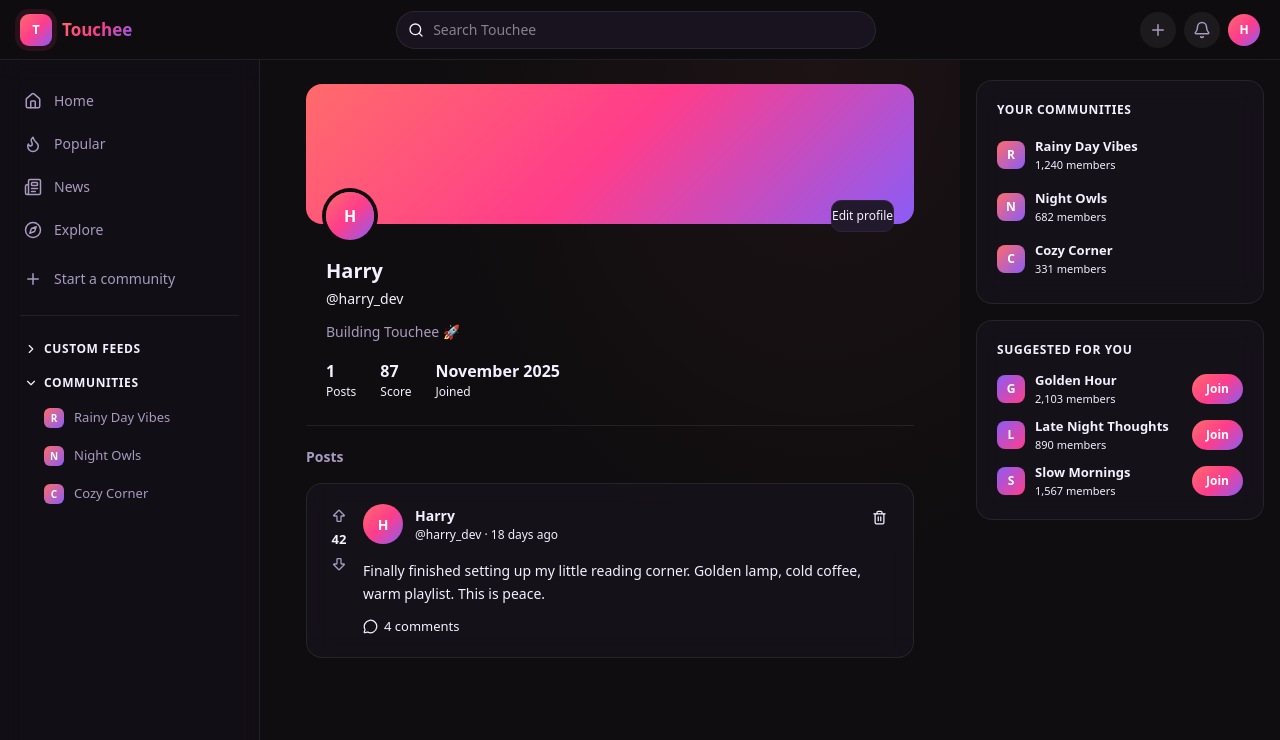
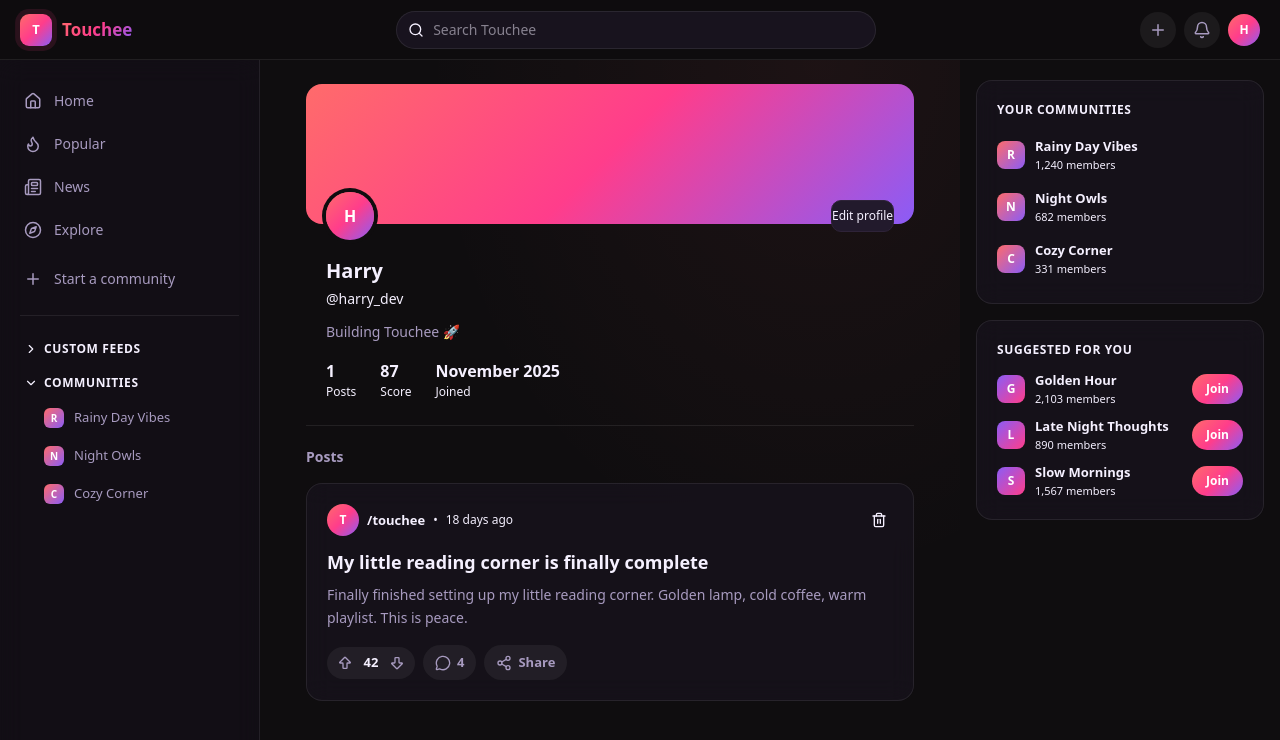
Before and after one commit to H-Viet/touchee-frontend, a Next.js app: page /profile in a window 1280 px wide. Shown: the top 740 px of the page. Built offline with nearby package versions, Linux system fonts and the light colour scheme.

Commit message:
ref: refactor PostCard styling and handling

```diff
--- a/src/components/posts/PostCard.tsx
+++ b/src/components/posts/PostCard.tsx
@@ -1,10 +1,10 @@
 "use client";
 
-import Link from "next/link";
-import { useState, useEffect } from "react";
+import { useEffect, useState } from "react";
+import { useRouter } from "next/navigation";
 import { formatDistanceToNow } from "date-fns";
-import { MessageCircle, Trash2 } from "lucide-react";
-import { Card, CardHeader, CardBody } from "@/components/ui/Card";
+import { Ellipsis, MessageCircle, Share2, Trash2 } from "lucide-react";
+import { Card } from "@/components/ui/Card";
 import { Avatar } from "@/components/ui/Avatar";
 import { VoteControl } from "@/components/posts/VoteControl";
 import type { Post } from "@/types";
@@ -15,11 +15,35 @@ interface PostCardProps {
   onDelete?: (id: string) => void;
 }
 
+const actionButtonStyle = {
+  display: "flex",
+  alignItems: "center",
+  gap: "6px",
+  padding: "8px 12px",
+  border: "none",
+  borderRadius: "9999px",
+  cursor: "pointer",
+  background: "rgba(255,255,255,0.06)",
+  color: "var(--color-text-secondary)",
+  fontSize: "13px",
+  fontWeight: 600,
+} as const;
+
+const getPlainText = (content: string) =>
+  content
+    .replace(/<[^>]*>/g, "")
+    .replace(/\s+/g, " ")
+    .trim();
+
 export const PostCard = ({ post, currentUserId, onDelete }: PostCardProps) => {
-  const authorName = post.author?.displayName ?? "Unknown";
-  const authorHandle = post.author?.username ?? "unknown";
+  const router = useRouter();
+  const [timeAgo, setTimeAgo] = useState("");
+  const [shareLabel, setShareLabel] = useState("Share");
+
   const isOwner = currentUserId === post.authorId;
-  const [timeAgo, setTimeAgo] = useState("");
+  const communityName = post.community?.name ?? "Touchee";
+  const communitySlug = post.community?.slug ?? "touchee";
+  const body = getPlainText(post.content);
 
   useEffect(() => {
     setTimeAgo(
@@ -27,49 +51,88 @@ export const PostCard = ({ post, currentUserId, onDelete }: PostCardProps) => {
     );
   }, [post.createdAt]);
 
+  const stopCardNavigation = (event: React.MouseEvent) => {
+    event.stopPropagation();
+  };
+
+  const handleShare = async (event: React.MouseEvent) => {
+    event.stopPropagation();
+
+    const url = `${window.location.origin}/post/${post.id}`;
+
+    try {
+      if (navigator.share) {
+        await navigator.share({
+          title: post.title,
+          text: body,
+          url,
+        });
+        return;
+      }
+
+      await navigator.clipboard.writeText(url);
+      setShareLabel("Copied!");
+
+      window.setTimeout(() => setShareLabel("Share"), 1600);
+    } catch {
+      // The user may cancel the native share dialog. No error UI is needed.
+    }
+  };
+
   return (
-    <Link
-      href={`/post/${post.id}`}
-      style={{ textDecoration: "none", display: "block" }}
+    <Card
+      hover
+      role="link"
+      tabIndex={0}
+      onClick={() => router.push(`/post/${post.id}`)}
+      onKeyDown={(event) => {
+        if (
+          event.currentTarget === event.target &&
+          (event.key === "Enter" || event.key === " ")
+        ) {
+          event.preventDefault();
+          router.push(`/post/${post.id}`);
+        }
+      }}
+      style={{ cursor: "pointer" }}
     >
-      <Card hover>
-        <div style={{ display: "flex", gap: "12px" }}>
-          <VoteControl score={post.upvotes - post.downvotes} size="sm" />
+      <div
+        style={{
+          display: "flex",
+          alignItems: "center",
+          justifyContent: "space-between",
+          gap: "12px",
+          marginBottom: "14px",
+        }}
+      >
+        <div style={{ display: "flex", alignItems: "center", gap: "8px" }}>
+          <Avatar fallback={communityName} size="sm" />
 
-          <div style={{ flex: 1, minWidth: 0 }}>
-            <CardHeader>
-              <div
-                style={{ display: "flex", alignItems: "center", gap: "12px" }}
-              >
-                <Avatar fallback={authorName} size="md" />
-                <div>
-                  <p
+          <span
             style={{
-                      margin: 0,
-                      fontSize: "14px",
-                      fontWeight: 600,
+              fontSize: "13px",
+              fontWeight: 700,
               color: "var(--color-text-primary)",
             }}
           >
-                    {authorName}
-                  </p>
-                  <p
-                    style={{
-                      margin: 0,
-                      fontSize: "12px",
-                      color: "var(--color-text-muted)",
-                    }}
-                  >
-                    @{authorHandle} · {timeAgo}
-                  </p>
-                </div>
+            /{communitySlug}
+          </span>
+
+          <span style={{ color: "var(--color-text-muted)", fontSize: "12px" }}>
+            •
+          </span>
+
+          <span style={{ color: "var(--color-text-muted)", fontSize: "12px" }}>
+            {timeAgo}
+          </span>
         </div>
 
-              {isOwner && onDelete && (
+        {isOwner && onDelete ? (
           <button
-                  onClick={(e) => {
-                    e.preventDefault();
-                    e.stopPropagation();
+            type="button"
+            aria-label="Delete post"
+            onClick={(event) => {
+              event.stopPropagation();
               onDelete(post.id);
             }}
             style={{
@@ -78,48 +141,86 @@ export const PostCard = ({ post, currentUserId, onDelete }: PostCardProps) => {
               cursor: "pointer",
               color: "var(--color-text-muted)",
               padding: "6px",
-                    borderRadius: "8px",
               display: "flex",
             }}
           >
-                  <Trash2 size={15} />
+            <Trash2 size={16} />
+          </button>
+        ) : (
+          <button
+            type="button"
+            aria-label="More post options"
+            onClick={stopCardNavigation}
+            style={{
+              background: "none",
+              border: "none",
+              cursor: "pointer",
+              color: "var(--color-text-muted)",
+              padding: "6px",
+              display: "flex",
+            }}
+          >
+            <Ellipsis size={18} />
           </button>
         )}
-            </CardHeader>
+      </div>
 
-            <CardBody>
+      <h2
+        style={{
+          margin: "0 0 8px",
+          color: "var(--color-text-primary)",
+          fontSize: "18px",
+          lineHeight: 1.35,
+          fontWeight: 750,
+        }}
+      >
+        {post.title}
+      </h2>
+
+      {body && (
         <p
           style={{
             margin: 0,
+            color: "var(--color-text-secondary)",
             fontSize: "14px",
-                  lineHeight: 1.6,
-                  color: "var(--color-text-primary)",
-                  whiteSpace: "pre-wrap",
+            lineHeight: 1.65,
           }}
         >
-                {post.content}
+          {body}
         </p>
+      )}
 
       {post.mediaUrl && (
         <div
+          onClick={stopCardNavigation}
           style={{
-                    marginTop: "12px",
+            marginTop: "14px",
             borderRadius: "12px",
             overflow: "hidden",
+            background: "rgba(0,0,0,0.2)",
           }}
         >
           {post.mediaType === "video" ? (
             <video
               src={post.mediaUrl}
               controls
-                      style={{ width: "100%", display: "block" }}
+              style={{
+                width: "100%",
+                maxHeight: "520px",
+                display: "block",
+              }}
             />
           ) : (
             // eslint-disable-next-line @next/next/no-img-element
             <img
               src={post.mediaUrl}
-                      alt="Post media"
-                      style={{ width: "100%", display: "block" }}
+              alt=""
+              style={{
+                width: "100%",
+                maxHeight: "520px",
+                objectFit: "cover",
+                display: "block",
+              }}
             />
           )}
         </div>
@@ -129,20 +230,34 @@ export const PostCard = ({ post, currentUserId, onDelete }: PostCardProps) => {
         style={{
           display: "flex",
           alignItems: "center",
-                  gap: "6px",
-                  marginTop: "12px",
-                  color: "var(--color-text-muted)",
+          flexWrap: "wrap",
+          gap: "8px",
+          marginTop: "16px",
         }}
       >
-                <MessageCircle size={15} />
-                <span style={{ fontSize: "13px" }}>
-                  {post.commentCount} comments
-                </span>
-              </div>
-            </CardBody>
-          </div>
+        <VoteControl
+          score={post.upvotes - post.downvotes}
+          size="sm"
+          orientation="horizontal"
+        />
+
+        <button
+          type="button"
+          onClick={(event) => {
+            event.stopPropagation();
+            router.push(`/post/${post.id}#comments`);
+          }}
+          style={actionButtonStyle}
+        >
+          <MessageCircle size={16} />
+          {post.commentCount}
+        </button>
+
+        <button type="button" onClick={handleShare} style={actionButtonStyle}>
+          <Share2 size={16} />
+          {shareLabel}
+        </button>
       </div>
     </Card>
-    </Link>
   );
 };
```
Lines whose indentation alone changed are shown as unchanged.
